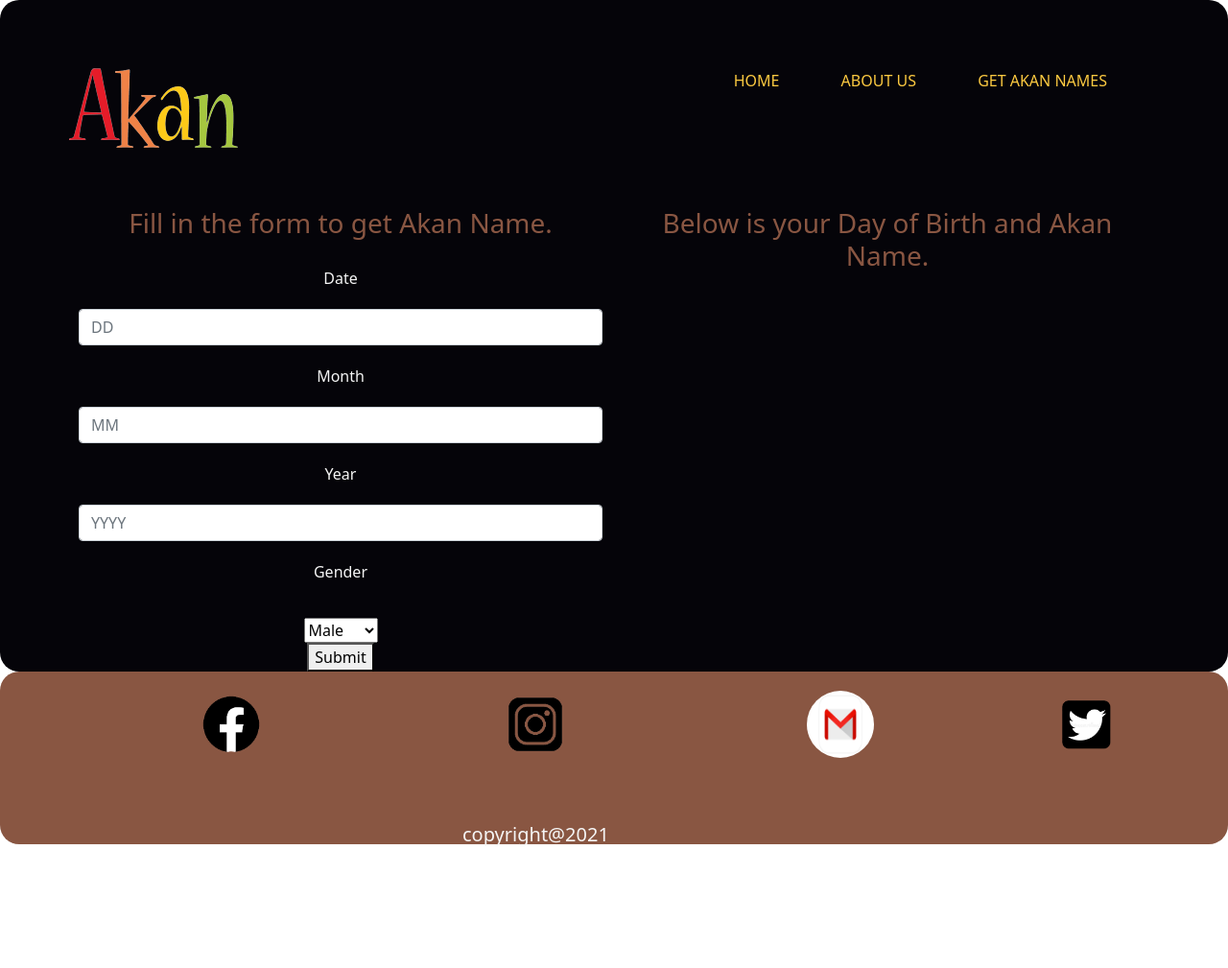
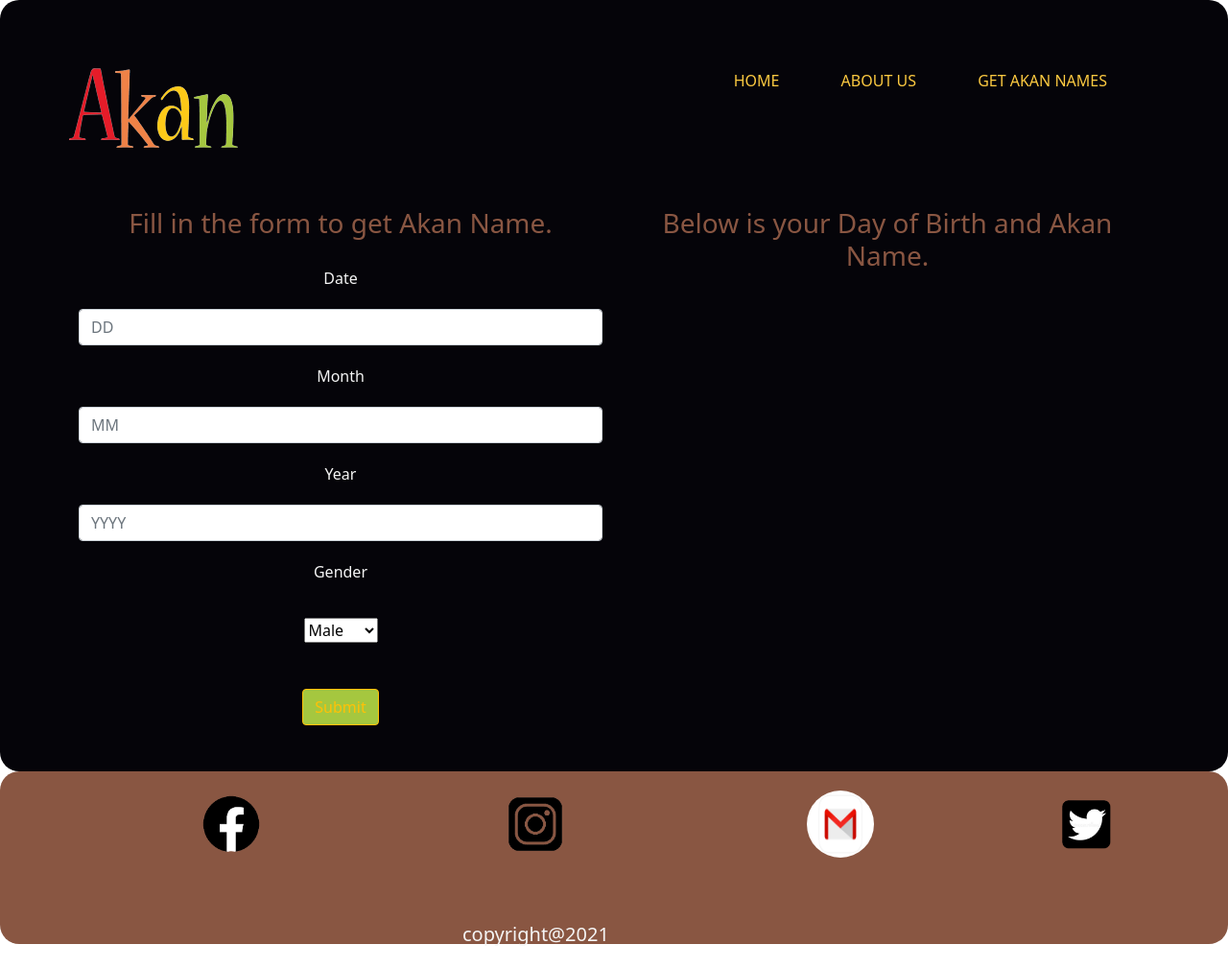
Before and after one commit to clarametto/Akan-Name, a plain HTML site: page name.html in a window 1280 px wide. Shown: the whole page at 96% size. Before the commit the page ends 905 px from the top, so only its background shows below. Drawn offline with nearby package versions, Linux system fonts and the light colour scheme.

Commit message:
Updated script link on name.html

```diff
--- a/js/main.js
+++ b/js/main.js
@@ -1,4 +1,4 @@
-function akan() {
+function akanName() {
   function akanNameFunction() {
     let date = document.getElementById("date").value;
     let month = document.getElementById("month").value;
--- a/name.html
+++ b/name.html
@@ -60,6 +60,7 @@
         <div class="row">
           <div class="col-md">
             <h3>Fill in the form to get Akan Name.</h3>
+            <form action="">
             <div class="form">
               <div id="form">
                 <div class="form-group">
@@ -97,16 +98,14 @@
                     <option value="female">Female</option>
                   </select>
                 </div>
-                <!-- <button
-                  type="submit"
+                <button
+                  type="button"
                   class="btn btn-outline-warning rounded m-5"
-                  onclick="akan()">Submit</button> -->
-
-                  <button type="submit" onclick="akan()">Submit</button>
-
-
+                  onclick="akanName()"> Submit
+                </button>
               </div>
             </div>
+          </form>
           </div>
           <div class="col-md">
             <h3>Below is your Day of Birth and Akan Name.</h3>
@@ -153,6 +152,7 @@
 
   </div>
 
-    <script src="/js/main.js"></script>
+    <script src="js/main.js"></script>
+
   </body>
 </html>
```
